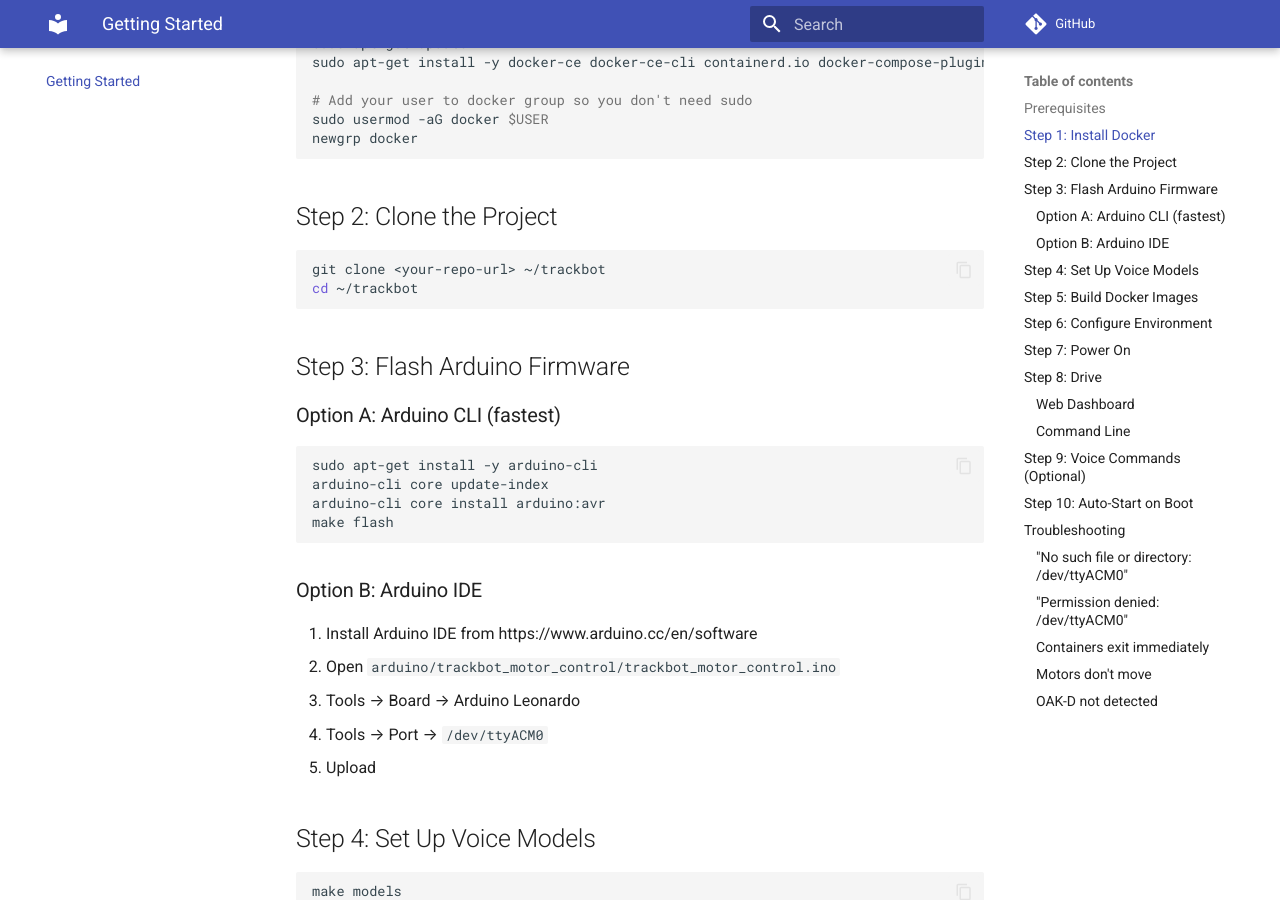
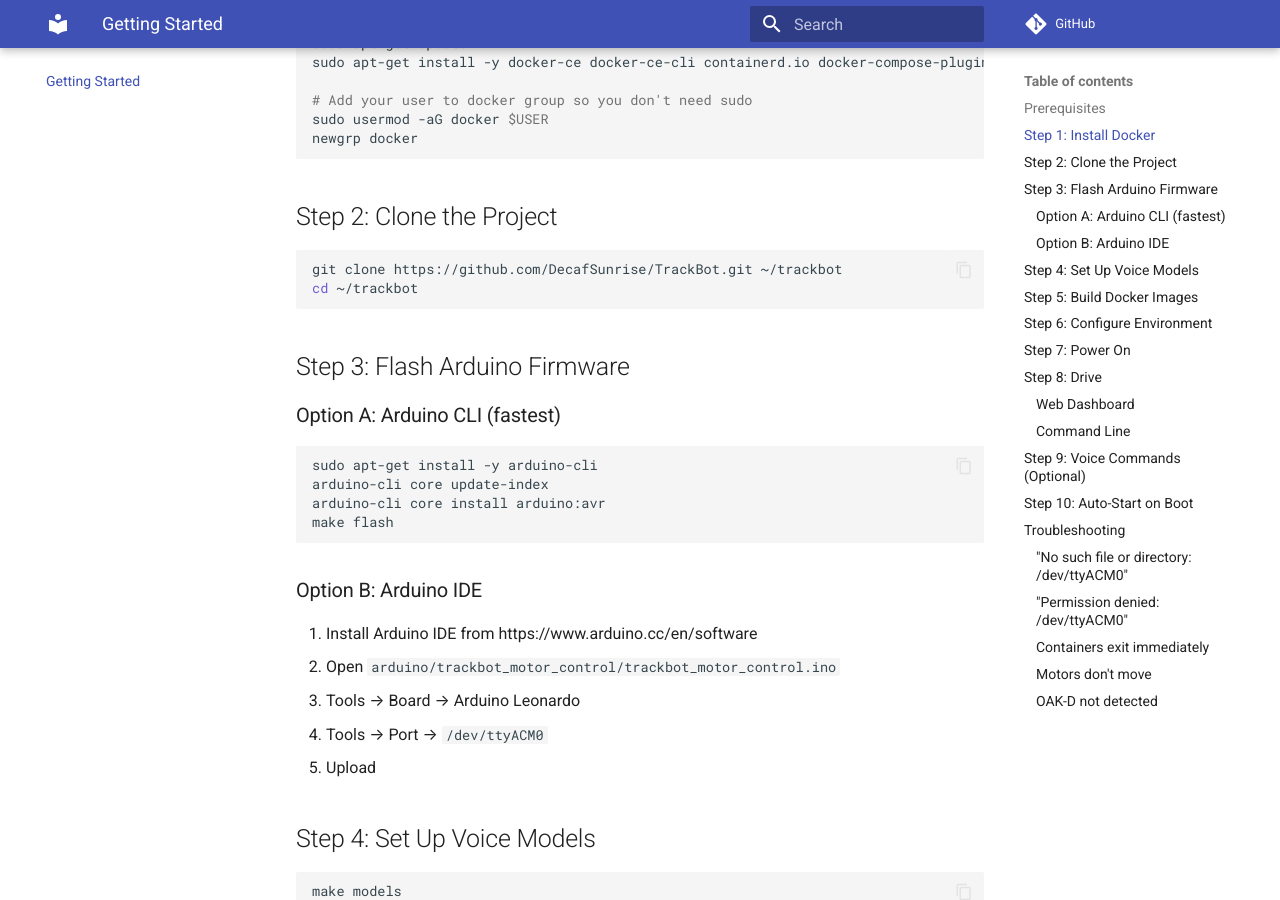
Before and after one commit to DecafSunrise/TrackBot, an MkDocs documentation site: the page built from docs/getting-started.md, in a window 1280 px wide and 900 px high, scrolled down 788 px. Built offline with MkDocs 1.6.1 and Material for MkDocs 9.7.7, drawn with Linux system fonts in a browser that asks for light colours; comment, search, counter and statistics services are not loaded; some of the changed lines change nothing that is shown.

Commit message:
fix url in docs

````diff
--- a/docs/getting-started.md
+++ b/docs/getting-started.md
@@ -36,7 +36,7 @@ newgrp docker
 ## Step 2: Clone the Project
 
 ```bash
-git clone <your-repo-url> ~/trackbot
+git clone https://github.com/DecafSunrise/TrackBot.git ~/trackbot
 cd ~/trackbot
 ```
 
````
